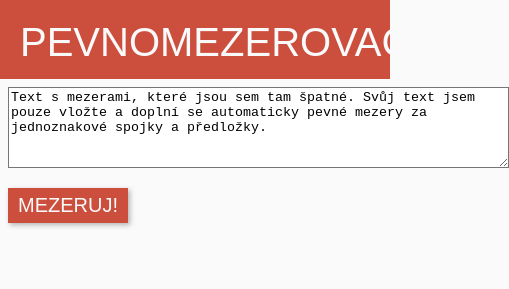
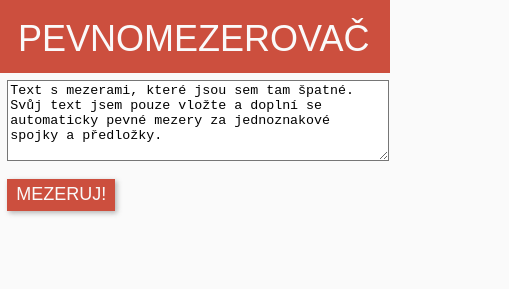
Before and after one commit to marhaupt/pevnomezerovac, a website: page index.html in a window 390 px wide. Shown: the whole page, 509 px wide, since content can reach past the window. Drawn offline with Linux system fonts and the light colour scheme.

Commit message:
basic mobile friendly changes

```diff
--- a/index.html
+++ b/index.html
@@ -2,6 +2,7 @@
 <html lang="cs">
 <head>
   <meta charset="UTF-8">
+  <meta name="viewport" content="width=device-width, initial-scale=1, shrink-to-fit=no">
   <title>Pevnomezerovač</title>
   <link rel="stylesheet" href="src/main.css">
 </head>
--- a/src/main.css
+++ b/src/main.css
@@ -6,7 +6,7 @@
 
 body {
   font-family: sans-serif;
-  font-size: 20px;
+  font-size: 18px;
   background-color: var(--color-background);
   color: var(--color-contrast);
   margin: 0;
@@ -25,7 +25,7 @@ button {
   padding: 0.3em 0.5em;
   box-shadow: 2px 2px 5px rgba(70,70,70,.4);
   transition: all 250ms ease-in-out;
-  margin-right: 0.5em;
+  margin: 0 0.5em 0.5em 0;
 }
 
 button:focus {
@@ -43,6 +43,7 @@ textarea {
   display: block;
   box-shadow: 0 0 0 rgba(70,70,70,.1);
   transition: all 250ms ease-in-out;
+  max-width: 100%;
 }
 
 textarea:focus {
@@ -58,6 +59,7 @@ header {
   background-color: var(--color-third);
   color: var(--color-background);
   padding: 1em 1em 0.7em 1em;
+  overflow: hidden;
 }
 
 h1 {
```
